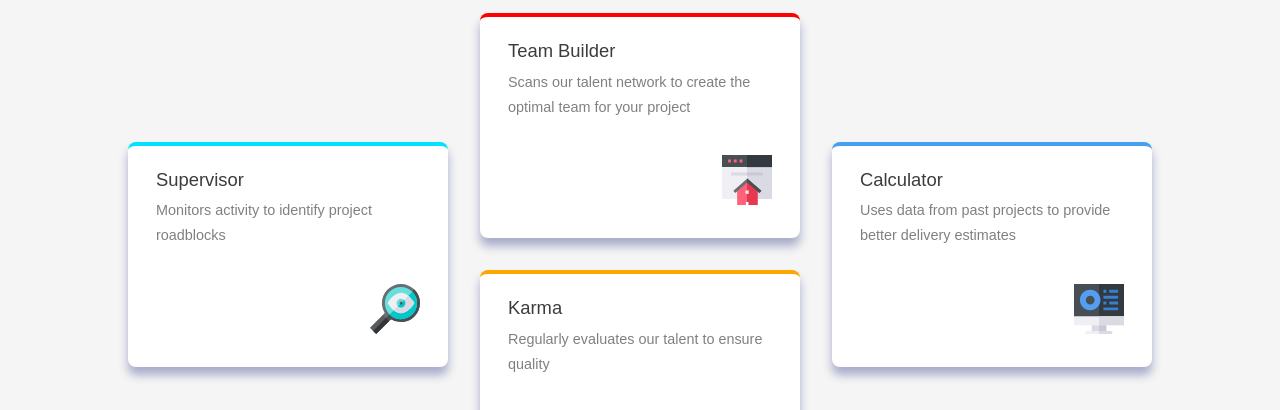
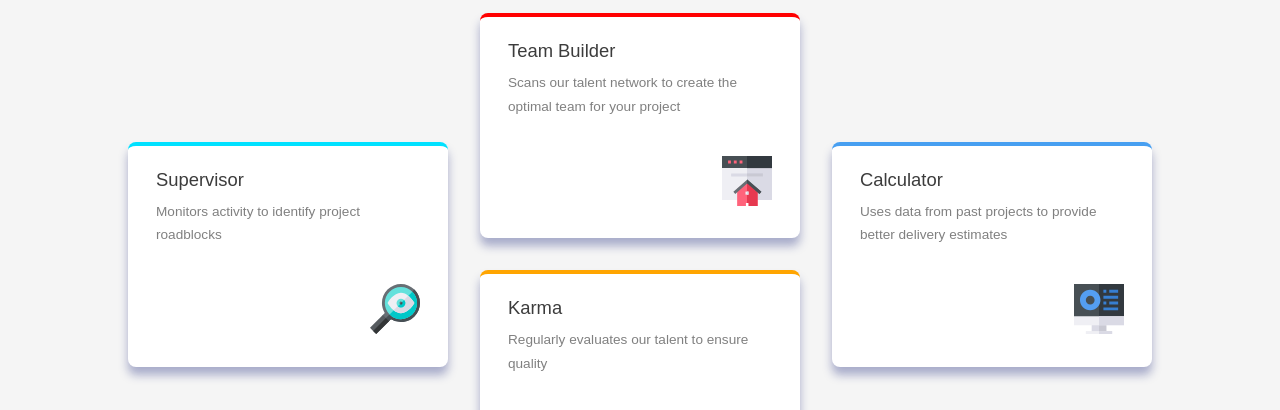
Before and after one commit to Joseph-Benavides/Four-Card-Feature-Section, a plain HTML site: page index.html in a window 1280 px wide. Shown: the part 249-659 px from the top of the page. Drawn offline with Linux system fonts and the light colour scheme.

Commit message:
Update style.css

```diff
--- a/style.css
+++ b/style.css
@@ -76,8 +76,8 @@ main {
 }
 
 .card-info {
-    margin: 0.5em 0;
-    font-size: 0.9rem;
+    margin: 0.65em 0;
+    font-size: 0.85rem;
     line-height: 1.75em;
     color: gray;
 }
```
